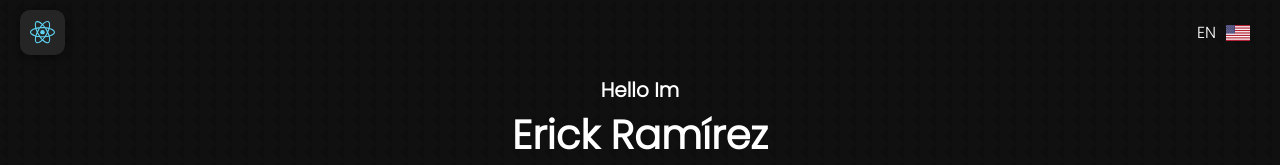
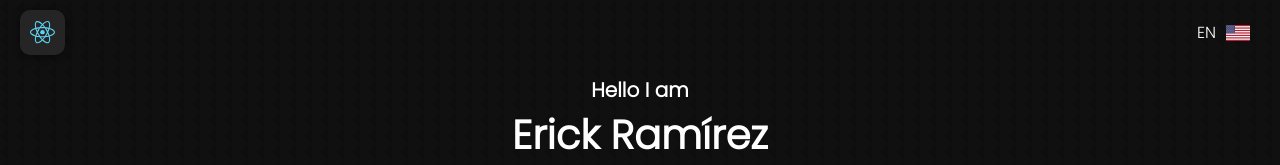
Before and after one commit to Erickgiber/portafolio, a React (Vite) app: page / in a window 1280 px wide. Shown: the top 165 px of the page. Built offline with nearby package versions, Linux system fonts and the light colour scheme.

Commit message:
New improvements

```diff
--- a/src/application/shared/ui/Presentation/Presentation.jsx
+++ b/src/application/shared/ui/Presentation/Presentation.jsx
@@ -19,7 +19,7 @@ export function Presentation() {
   return (
     <main className="main-m">
       <div className="title">
-        <h1> Hello Im </h1>
+        <h1> Hello I am </h1>
         <strong> Erick Ramírez </strong>
       </div>
       <div className="profile-image" style={photoAnimation}>
```
